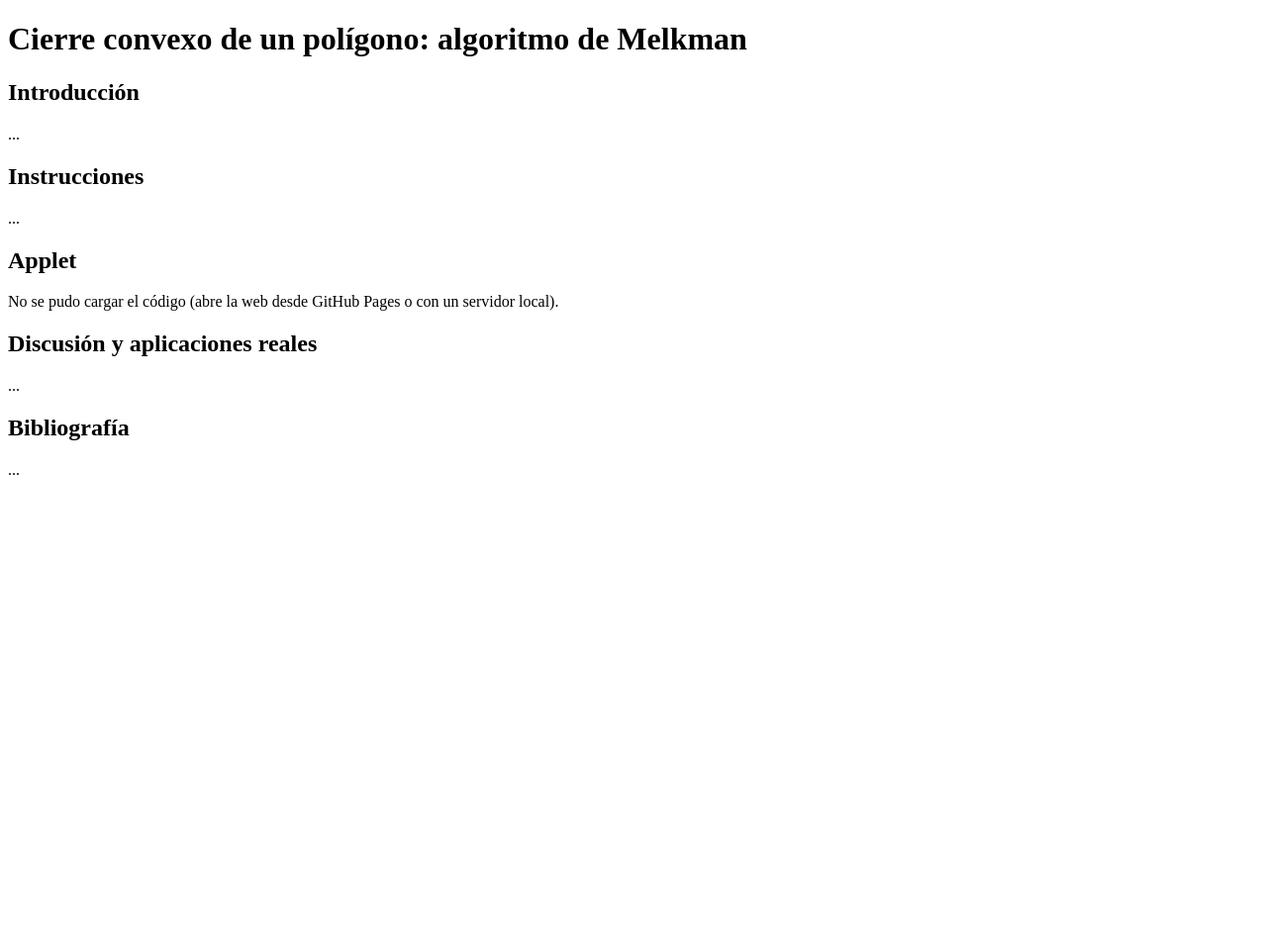
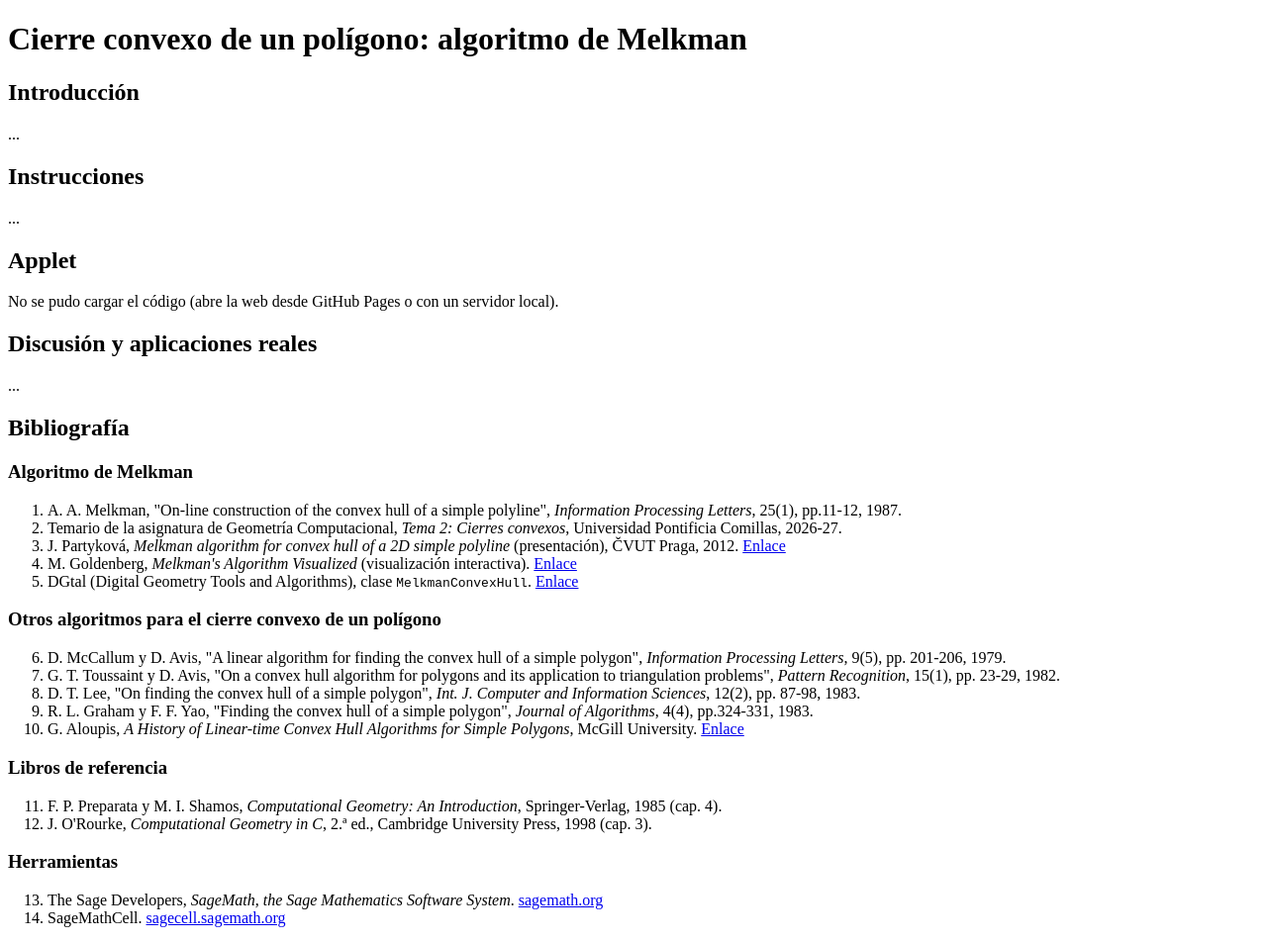
Before and after one commit to adrianalorenzo/proyecto_melkman_geometria, a plain HTML site: page index.html in a window 1280 px wide. Shown: the whole page at 99% size. Before the commit the page ends 800 px from the top, so only its background shows below. Drawn offline with Linux system fonts and the light colour scheme; no server answers; a script that the page names is missing.

Commit message:
Bibliografía provisional implementada

```diff
--- a/index.html
+++ b/index.html
@@ -57,6 +57,36 @@
 
   <!-- ===== ADRI ===== -->
   <h2>Bibliografía</h2>
-  <p>...</p>
+
+  <h3>Algoritmo de Melkman</h3>
+  <ol start="1">
+    <li>A. A. Melkman, "On-line construction of the convex hull of a simple polyline", <i>Information Processing Letters</i>, 25(1), pp.11-12, 1987.</li>
+    <li>Temario de la asignatura de Geometría Computacional, <i>Tema 2: Cierres convexos</i>, Universidad Pontificia Comillas, 2026-27.</li>
+    <li>J. Partyková, <i>Melkman algorithm for convex hull of a 2D simple polyline</i> (presentación), ČVUT Praga, 2012. <a href="https://cw.fel.cvut.cz/old/_media/courses/ae4m39vg/presentations/partyjul_melkman.pdf">Enlace</a></li>
+    <li>M. Goldenberg, <i>Melkman's Algorithm Visualized</i> (visualización interactiva). <a href="https://github.com/mgold/Melkmans-Algorithm-Visualized">Enlace</a></li>
+    <li>DGtal (Digital Geometry Tools and Algorithms), clase <code>MelkmanConvexHull</code>. <a href="https://dgtal.org/doc/1.4/classDGtal_1_1MelkmanConvexHull.html">Enlace</a></li>
+  </ol>
+
+  <h3>Otros algoritmos para el cierre convexo de un polígono</h3>
+  <ol start="6">
+    <li>D. McCallum y D. Avis, "A linear algorithm for finding the convex hull of a simple polygon", <i>Information Processing Letters</i>, 9(5), pp. 201-206, 1979.</li>
+    <li>G. T. Toussaint y D. Avis, "On a convex hull algorithm for polygons and its application to triangulation problems", <i>Pattern Recognition</i>, 15(1), pp. 23-29, 1982.</li>
+    <li>D. T. Lee, "On finding the convex hull of a simple polygon", <i>Int. J. Computer and Information Sciences</i>, 12(2), pp. 87-98, 1983.</li>
+    <li>R. L. Graham y F. F. Yao, "Finding the convex hull of a simple polygon", <i>Journal of Algorithms</i>, 4(4), pp.324-331, 1983.</li>
+    <li>G. Aloupis, <i>A History of Linear-time Convex Hull Algorithms for Simple Polygons</i>, McGill University. <a href="https://cgm.cs.mcgill.ca/~athens/cs601/intro.html">Enlace</a></li>
+  </ol>
+
+  <h3>Libros de referencia</h3>
+  <ol start="11">
+    <li>F. P. Preparata y M. I. Shamos, <i>Computational Geometry: An Introduction</i>, Springer-Verlag, 1985 (cap. 4).</li>
+    <li>J. O'Rourke, <i>Computational Geometry in C</i>, 2.ª ed., Cambridge University Press, 1998 (cap. 3).</li>
+  </ol>
+
+  <h3>Herramientas</h3>
+  <ol start="13">
+    <li>The Sage Developers, <i>SageMath, the Sage Mathematics Software System</i>. <a href="https://www.sagemath.org">sagemath.org</a></li>
+    <li>SageMathCell. <a href="https://sagecell.sagemath.org">sagecell.sagemath.org</a></li>
+  </ol>
+
 </body>
 </html>
```
